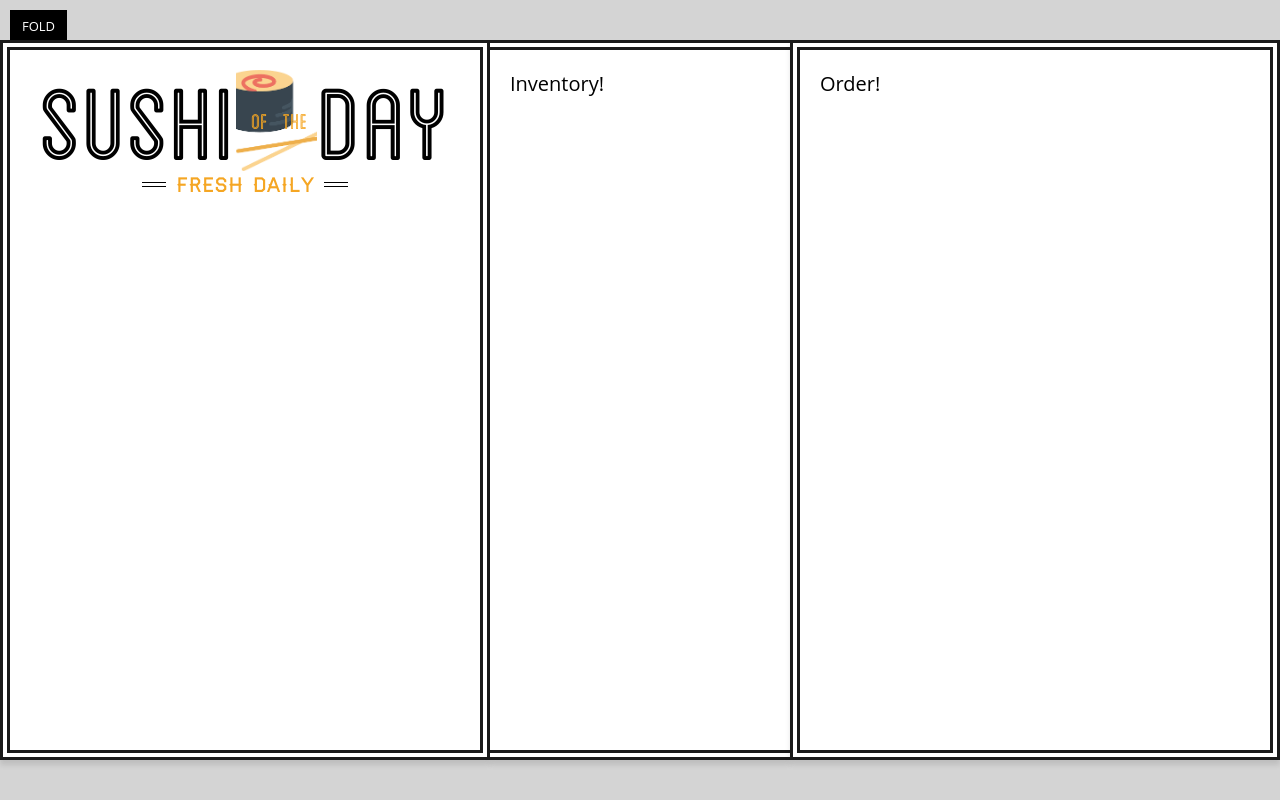
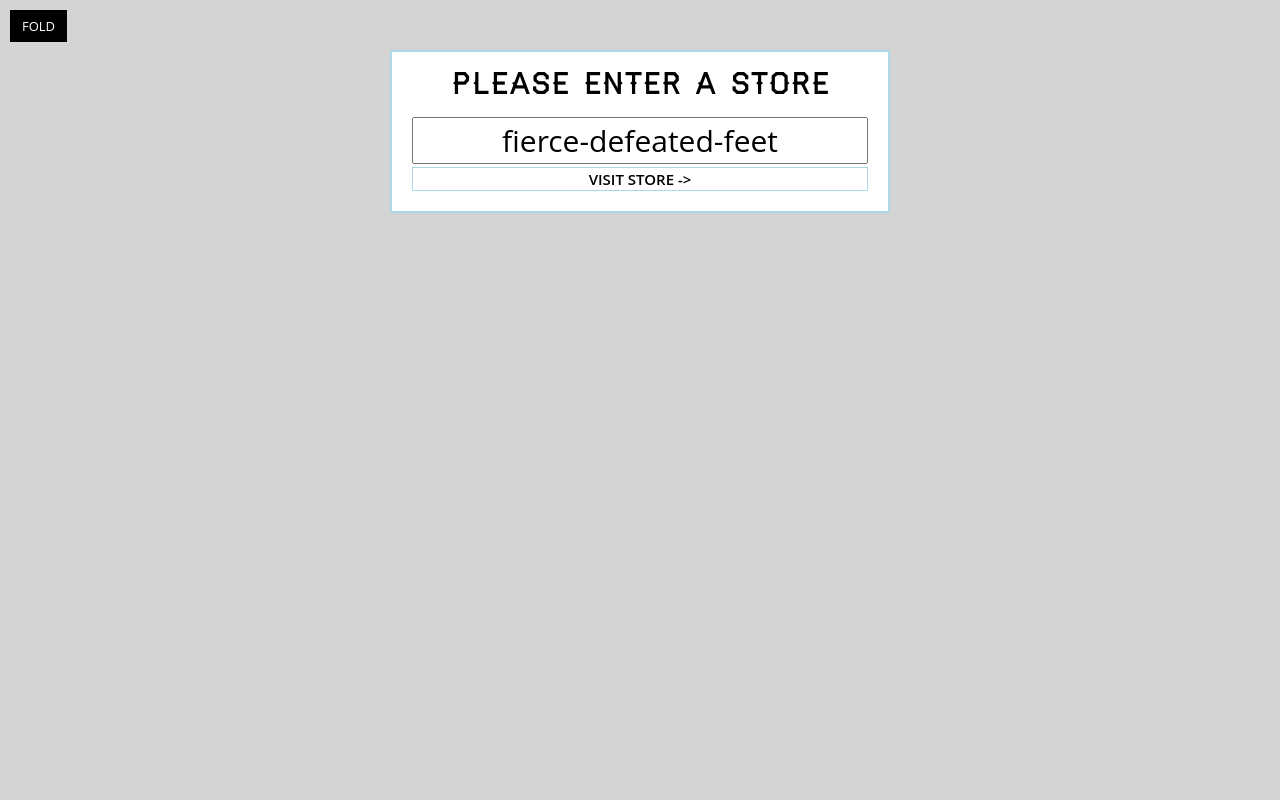
Before and after one commit to kyle-krupp/sushi-market, a React (Create React App) app: page / in a window 1280 px wide. Built offline with nearby package versions, Linux system fonts and the light colour scheme.

Commit message:
routing configured

```diff
--- a/src/components/App.js
+++ b/src/components/App.js
@@ -8,7 +8,7 @@
     return (
       <div className="sushi-of-the-day">
         <div className="menu">
-          <Header />
+          <Header tagline="Sushi Sunday" age={100} />
         </div>
         <Inventory />
         <Order />
--- a/src/components/Header.js
+++ b/src/components/Header.js
@@ -1,8 +1,6 @@
 import React, { Component } from "react";
 
-class Header extends Component {
-  render() {
-    return (
+const Header = ({ tagline, age }) => (
   <header className="top">
     <h1>
       Sushi
@@ -13,11 +11,29 @@
       Day
     </h1>
     <h3 className="tagline">
-          <span>Fresh Daily</span>
+      <span>{tagline}</span>
     </h3>
   </header>
 );
-  }
-}
+
+// class Header extends Component {
+//   render() {
+//     return (
+//       <header className="top">
+//         <h1>
+//           Sushi
+//           <span className="ofThe">
+//             <span className="of">Of</span>
+//             <span className="the">The</span>
+//           </span>
+//           Day
+//         </h1>
+//         <h3 className="tagline">
+//           <span>{this.props.tagline}</span>
+//         </h3>
+//       </header>
+//     );
+//   }
+// }
 
 export default Header;
--- /dev/null
+++ b/src/components/NotFound.js
@@ -0,0 +1,9 @@
+import React from "react";
+
+const NotFound = () => (
+  <div>
+    <h2>Not Found, no sushi 4 u :(</h2>
+  </div>
+);
+
+export default NotFound;
--- /dev/null
+++ b/src/components/Router.js
@@ -0,0 +1,16 @@
+import React from "react";
+import { BrowserRouter, Route, Switch } from "react-router-dom";
+import StorePicker from "./StorePicker";
+import App from "./App";
+import NotFound from "./NotFound";
+const Router = () => (
+  <BrowserRouter>
+    <Switch>
+      <Route exact path="/" component={StorePicker} />
+      <Route path="/store/:storeId" component={App} />
+      <Route component={NotFound} />
+    </Switch>
+  </BrowserRouter>
+);
+
+export default Router;
--- a/src/components/StorePicker.js
+++ b/src/components/StorePicker.js
@@ -1,16 +1,31 @@
 import React from "react";
+import { getFunName } from "../helpers";
 
 class StorePicker extends React.Component {
+  formInput = React.createRef();
+
+  goToStore = e => {
+    // 1. stop form from submitting
+    e.preventDefault();
+    // 2. get data from the form
+    const storeName = this.formInput.current.value;
+    // 3. change the page with push state
+    this.props.history.push(`/store/${storeName}`);
+  };
+
   render() {
     return (
-      <>
-        <p>Fish!</p>
-        <form className="store-selector">
-          <h2>Please Enter A Store</h2>
-          <input type="text" required placeholder="Store Name" />
-          <button type="submit">Visit Store -></button>
-        </form>
-      </>
+      <form className="store-selector" onSubmit={this.goToStore}>
+        <h2>Please Enter A Store</h2>
+        <input
+          type="text"
+          required
+          ref={this.formInput}
+          placeholder="Store Name"
+          defaultValue={getFunName()}
+        />
+        <button type="submit">Visit Store -></button>
+      </form>
     );
   }
 }
--- a/src/index.js
+++ b/src/index.js
@@ -1,7 +1,6 @@
 import React from "react";
 import { render } from "react-dom";
-import StorePicker from "./components/StorePicker";
-import App from "./components/App";
+import Router from "./components/Router";
 import "./css/style.css";
 
-render(<App />, document.querySelector("#main"));
+render(<Router />, document.querySelector("#main"));
```
Lines whose indentation alone changed are shown as unchanged.
